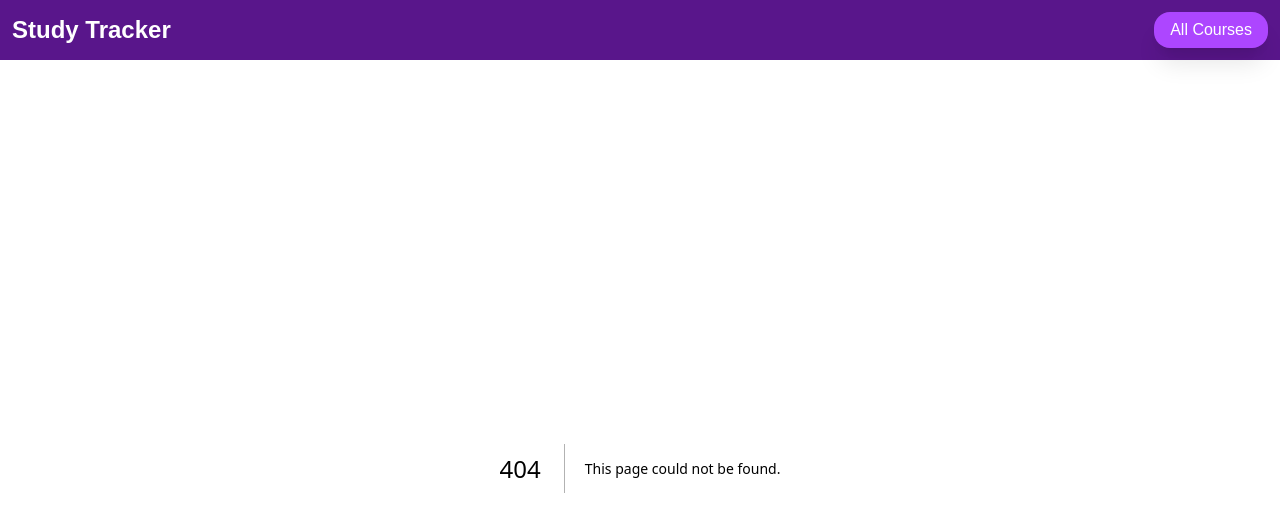
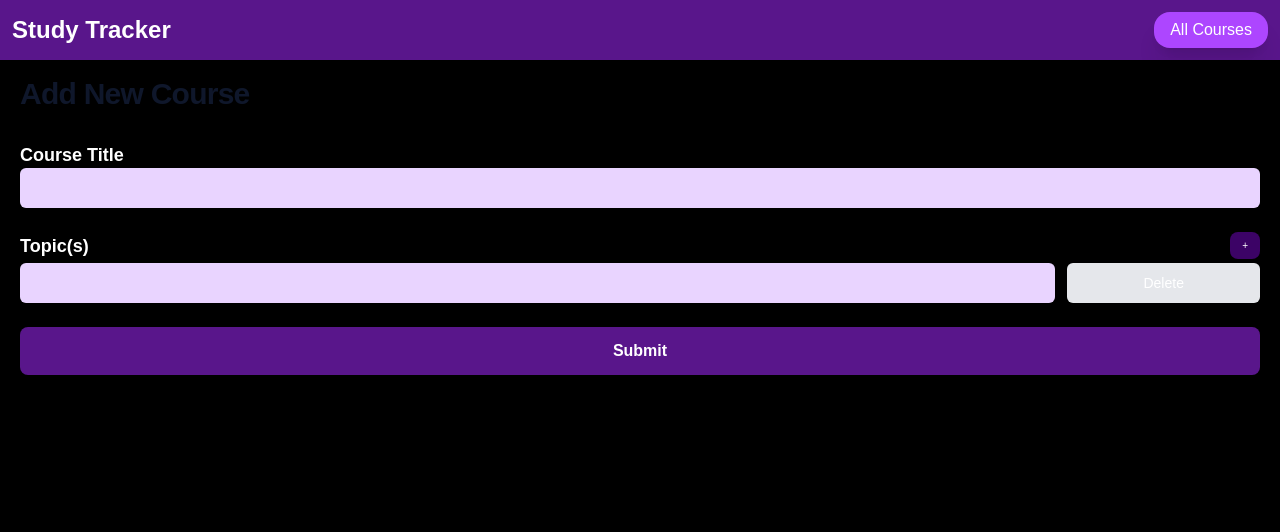
Before and after one commit to Okara008/study-tracker, a Next.js app: page /courselist/add-course in a window 1280 px wide. Before the commit this address had no page. Shown: the top 532 px of the page. Built offline with nearby package versions, Linux system fonts and the light colour scheme.

Commit message:
Added a 'add new course' page

```diff
--- /dev/null
+++ b/app/courselist/add-course/page.tsx
@@ -0,0 +1,40 @@
+'use client'
+import { useState } from 'react'
+function page() {
+    const [numOfTopics, setNumOfTopics] = useState(1)
+    return (
+        <div className='px-5'>
+            <h2 className='text-3xl mb-8 mt-2 font-black tracking-tight text-slate-900'>Add New Course</h2>
+
+            <form >
+                <div className='mb-6'>
+                    <label htmlFor="name" className='text-lg font-bold leading-3'>Course Title</label><br />
+                    <input required type="text" name="name" id="name" className='bg-purple-200 w-full px-3 py-2 rounded-md'/>
+                </div>
+
+                <div className='mb-6'>
+                    <div className='flex items-center justify-between mb-1'>
+                        <label htmlFor="topic"  className='text-lg font-bold leading-3'>Topic(s)</label><br />
+                        <button type='button' className='bg-purple-950 px-3 py-1.5 rounded-lg text-[10px] text-white transition-all ease-linear hover:bg-purple-800 hover:cursor-pointer hover:shadow-2xl hover:shadow-purple-950 active:bg-purple-600 active:scale-110' onClick={() => setNumOfTopics((prev:number) => prev + 1)}>
+                            +
+                        </button>
+
+                    </div>
+
+                    {Array.from({length: numOfTopics}).map((_, i) =>
+                        <div key={i} className='flex items-stretch justify-between gap-3 mb-3'>
+                            <input required type="text" name="topic" id="topic" className='bg-purple-200 px-3 py-2 rounded-md flex-6'/>
+                            <button disabled={numOfTopics <= 1} type='button' className='bg-red-400 disabled:bg-gray-200 px-3 py-2 rounded-md flex-1 text-sm h-auto transition-all ease-linear duration-150 hover:bg-red-300 disabled:hover:cursor-not-allowed  disabled:hover:bg-gray-200 disabled:active:bg-gray-200  hover:cursor-pointer active:bg-red-100 active:scale-95 disabled:hover:scale-100 '>Delete</button>
+                        </div>
+                    )}
+                </div>
+
+                <button type='submit'  className='w-full mb-5 bg-purple-900 px-3 py-3 rounded-lg text-white font-bold transition-all ease-linear hover:bg-purple-800 hover:cursor-pointer hover:shadow-2xl active:bg-purple-600 active:scale-[1.02]'>
+                    Submit
+                </button>
+            </form>
+        </div>
+    )
+}
+
+export default page
```
